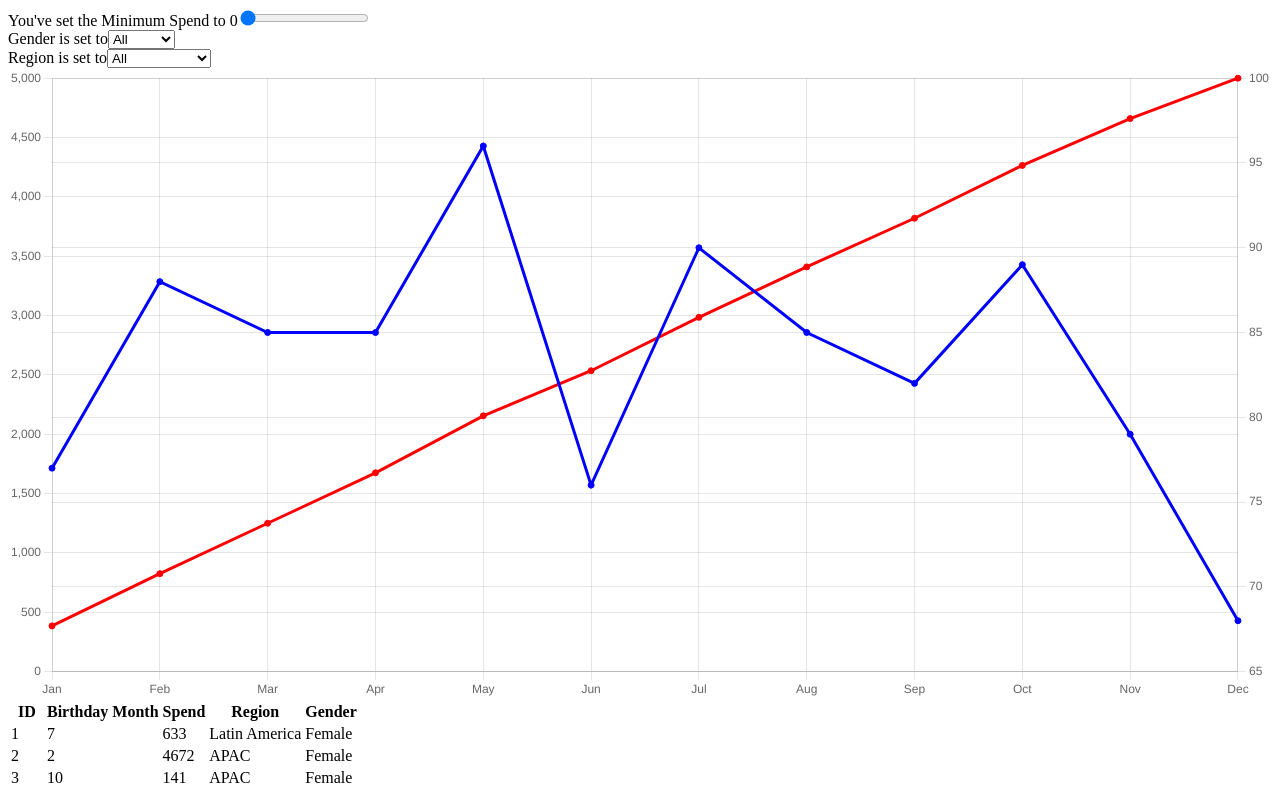
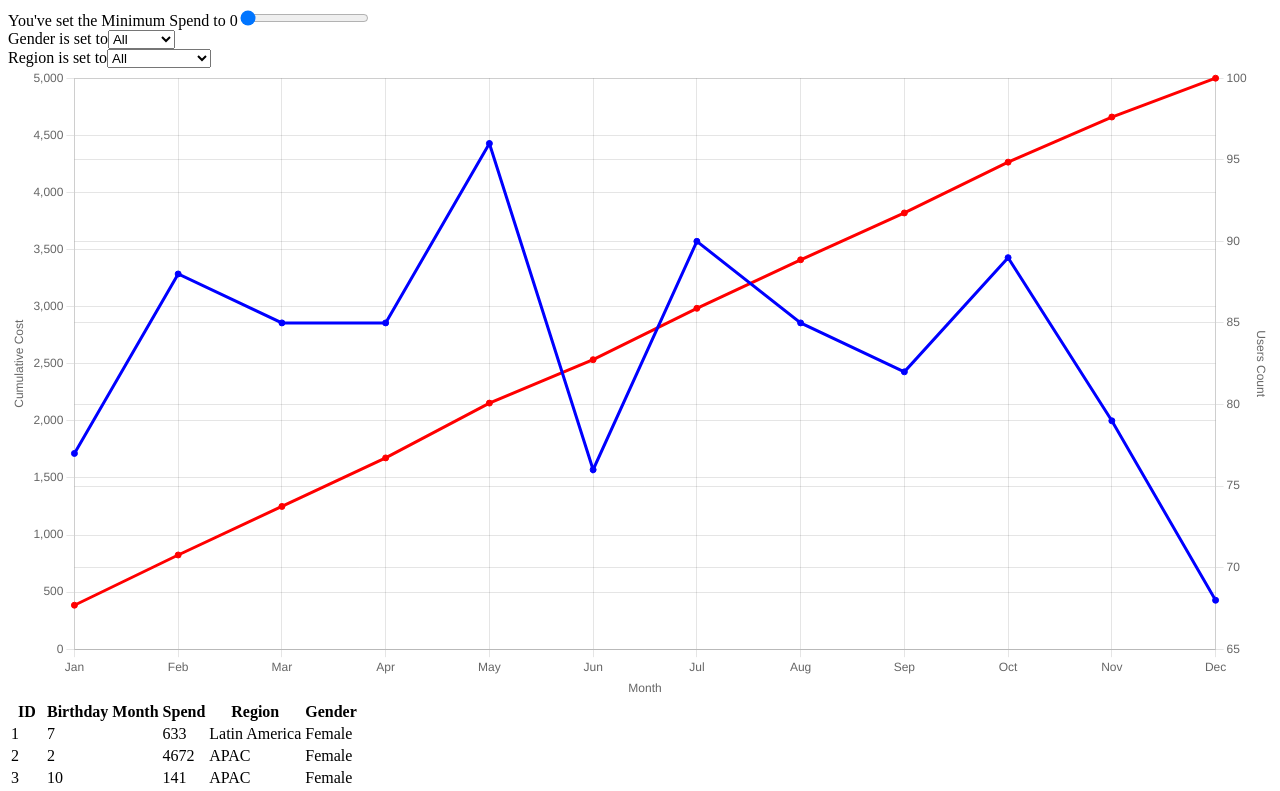
Before and after one commit to llleeeaaannn/utrack, a React (Create React App) app: page / in a window 1280 px wide. Shown: the top 791 px of the page. Built offline with nearby package versions, Linux system fonts and the light colour scheme.

Commit message:
Added labels

```diff
--- a/src/chart.js
+++ b/src/chart.js
@@ -21,14 +21,14 @@ const ResponsiveChart = ({ users }) => {
     datasets: [
       {
         data: monthlyUsers,
-        label: "users",
+        label: "Users per Month",
         borderColor: "blue",
         backgroundColor: "blue",
         yAxisID: "y1"
       },
       {
         data: cumulativeCost,
-        label: "cost",
+        label: "Cumulative Cost",
         borderColor: "red",
         backgroundColor: "red",
         yAxisID: "y2"
@@ -42,11 +42,25 @@ const ResponsiveChart = ({ users }) => {
       y1: {
         type: "linear",
         position: "right",
+        title: {
+          display: true,
+          text: "Users Count"
+        },
       },
       y2: {
         type: "linear",
         position: "left",
-      }
+        title: {
+          display: true,
+          text: "Cumulative Cost"
+        },
+      },
+      x: {
+        title: {
+          display: true,
+          text: "Month"
+        },
+      },
     }
   };
 
```
